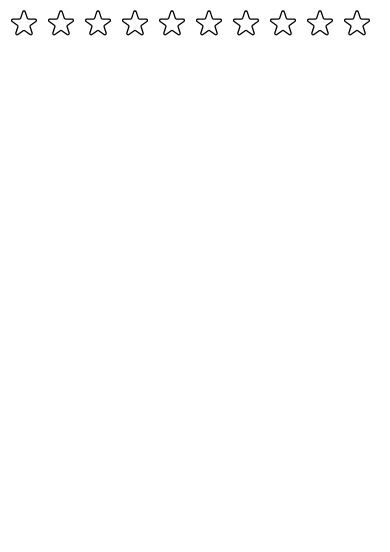
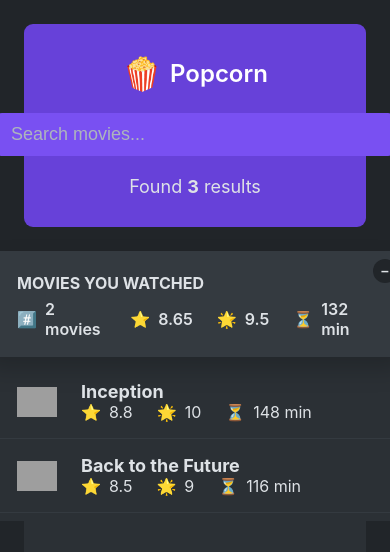
Before and after one commit to Arjunliljo/popcorn, a React (Create React App) app: page / in a window 390 px wide. Shown: the top 552 px of the page. Built offline with nearby package versions, Linux system fonts and the light colour scheme; grey boxes are pictures that could not be loaded.

Commit message:
Made ui responsive

```diff
--- a/src/index.css
+++ b/src/index.css
@@ -35,8 +35,8 @@ body {
   display: grid;
   grid-template-columns: 1fr 1fr 1fr;
   align-items: center;
-  height: 7.2rem;
-  padding: 0 3.2rem;
+  /* height: 7.2rem; */
+  padding: 3rem;
   background-color: var(--color-primary);
   border-radius: 0.9rem;
 }
@@ -151,9 +151,14 @@ body {
   column-gap: 2.4rem;
   font-size: 1.6rem;
   align-items: center;
-
+  cursor: pointer;
   padding: 1.6rem 3.2rem;
   border-bottom: 1px solid var(--color-background-100);
+
+  transition: all 0.3s;
+}
+.list li:hover {
+  background-color: var(--color-background-900);
 }
 
 .list.list-movies li {
@@ -168,6 +173,7 @@ body {
 .list img {
   width: 100%;
   grid-row: 1 / -1;
+  cursor: pointer;
 }
 
 .list h3 {
@@ -336,44 +342,21 @@ body {
   align-items: center;
   justify-content: center;
 }
-
-/*
-SPACING SYSTEM (px)
-2 / 4 / 8 / 12 / 16 / 24 / 32 / 40 / 48 / 64 / 80 / 96 / 128
-
-FONT SIZE SYSTEM (px)
-10 / 12 / 14 / 16 / 18 / 20 / 24 / 30 / 36 / 44 /52 / 62 / 74 / 86 / 98
-*/
-
-/*
-FULL STAR
-
-<svg
-  xmlns="http://www.w3.org/2000/svg"
-  viewBox="0 0 20 20"
-  fill="#000"
-  stroke="#000"
->
-  <path
-    d="M9.049 2.927c.3-.921 1.603-.921 1.902 0l1.07 3.292a1 1 0 00.95.69h3.462c.969 0 1.371 1.24.588 1.81l-2.8 2.034a1 1 0 00-.364 1.118l1.07 3.292c.3.921-.755 1.688-1.54 1.118l-2.8-2.034a1 1 0 00-1.175 0l-2.8 2.034c-.784.57-1.838-.197-1.539-1.118l1.07-3.292a1 1 0 00-.364-1.118L2.98 8.72c-.783-.57-.38-1.81.588-1.81h3.461a1 1 0 00.951-.69l1.07-3.292z"
-  />
-</svg>
-
-
-EMPTY STAR
-
-<svg
-  xmlns="http://www.w3.org/2000/svg"
-  fill="none"
-  viewBox="0 0 24 24"
-  stroke="#000"
->
-  <path
-    strokeLinecap="round"
-    strokeLinejoin="round"
-    strokeWidth="{2}"
-    d="M11.049 2.927c.3-.921 1.603-.921 1.902 0l1.519 4.674a1 1 0 00.95.69h4.915c.969 0 1.371 1.24.588 1.81l-3.976 2.888a1 1 0 00-.363 1.118l1.518 4.674c.3.922-.755 1.688-1.538 1.118l-3.976-2.888a1 1 0 00-1.176 0l-3.976 2.888c-.783.57-1.838-.197-1.538-1.118l1.518-4.674a1 1 0 00-.363-1.118l-3.976-2.888c-.784-.57-.38-1.81.588-1.81h4.914a1 1 0 00.951-.69l1.519-4.674z"
-  />
-</svg>
-
-*/
+@media only screen and (max-width: 768px) {
+  .box:last-child {
+    /* transform: scaleX(0); */
+    position: absolute;
+  }
+  .box:first-child button {
+    display: none;
+  }
+  .nav-bar {
+    grid-template-columns: 1fr;
+    gap: 2rem;
+    justify-content: center;
+  }
+  .logo,
+  .num-results {
+    justify-self: center;
+  }
+}
--- a/src/index.js
+++ b/src/index.js
@@ -1,15 +1,15 @@
 import React from "react";
 import ReactDOM from "react-dom/client";
-// import "./index.css";
-// import App from "./App";
-import StarRating from "./StarRating";
+import "./index.css";
+import App from "./App";
+// import StarRating from "./StarRating";
 
-const maxLength = 10;
+//const maxLength = 10;
 const root = ReactDOM.createRoot(document.getElementById("root"));
 
 root.render(
   <React.StrictMode>
-    {/* <App /> */}
-    <StarRating maxLength={maxLength} />
+    <App />
+    {/* <StarRating maxLength={maxLength} /> */}
   </React.StrictMode>
 );
```
